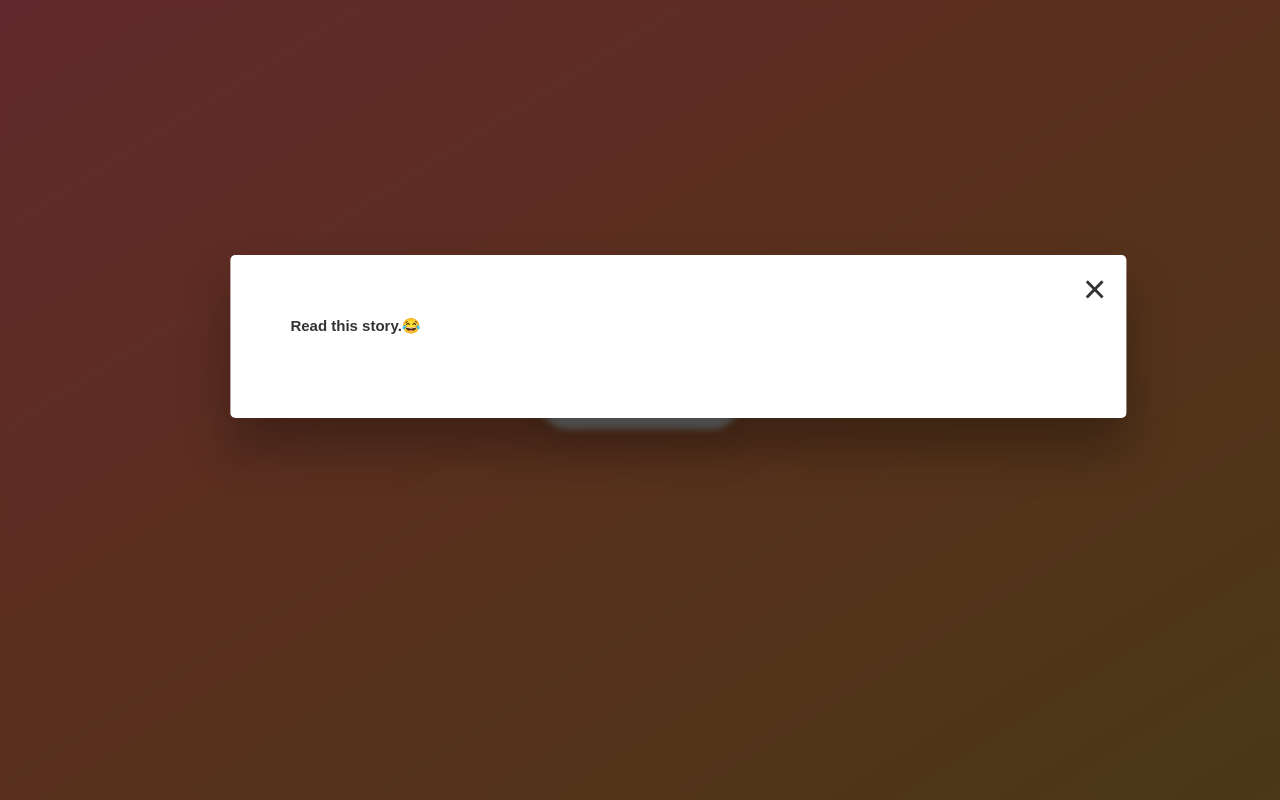
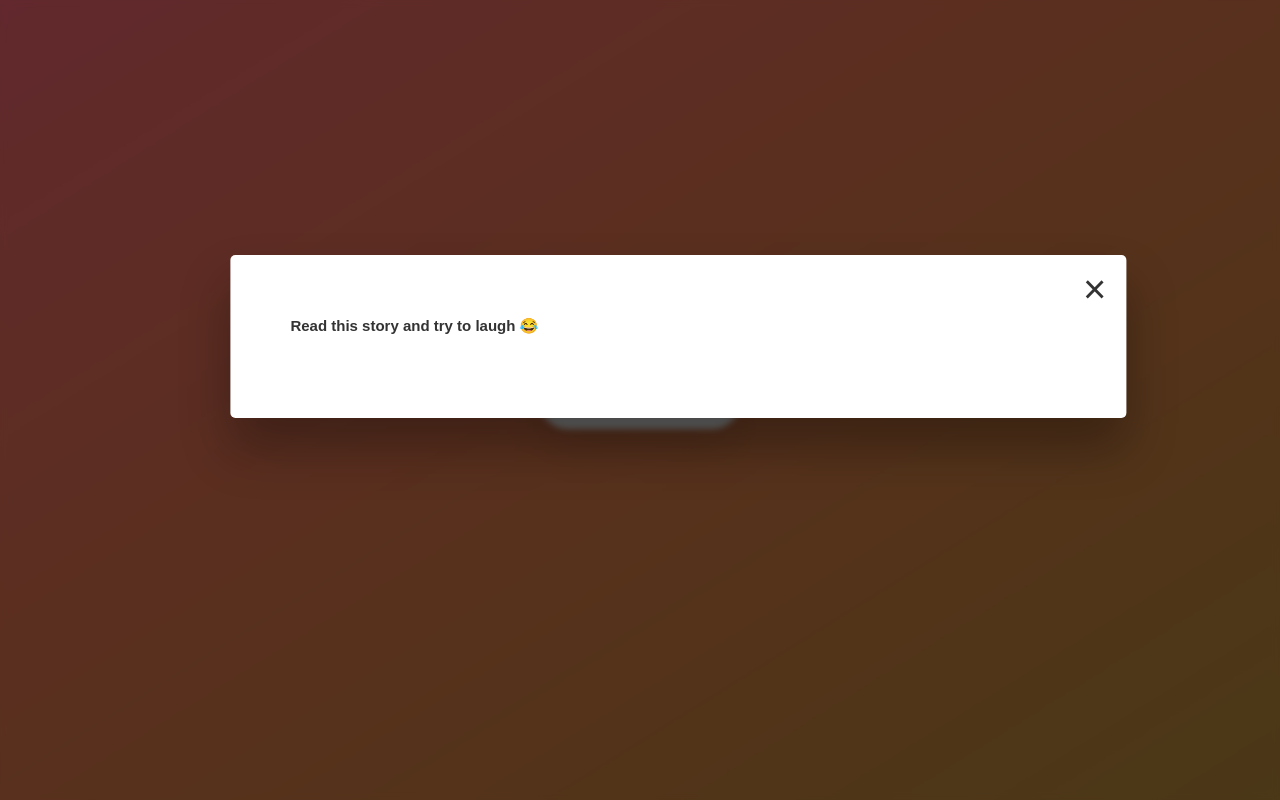
Before and after one commit to Learn-collection/make-you-laugh, a plain HTML site: page index.html in a window 1280 px wide. Both pictures are taken after a click on the button "I wanna laugh". Drawn offline with Linux system fonts and the light colour scheme; no server answers.

Commit message:
change h1 content

```diff
--- a/index.html
+++ b/index.html
@@ -12,7 +12,7 @@
 
     <div class="modal hidden">
         <button class="close-modal">&times;</button>
-        <h1>Read this story.😂</h1>
+        <h1>Read this story and try to laugh 😂</h1>
         <p class="comedy-content"></p>
     </div>
     <div class="overlay hidden"></div>
```
